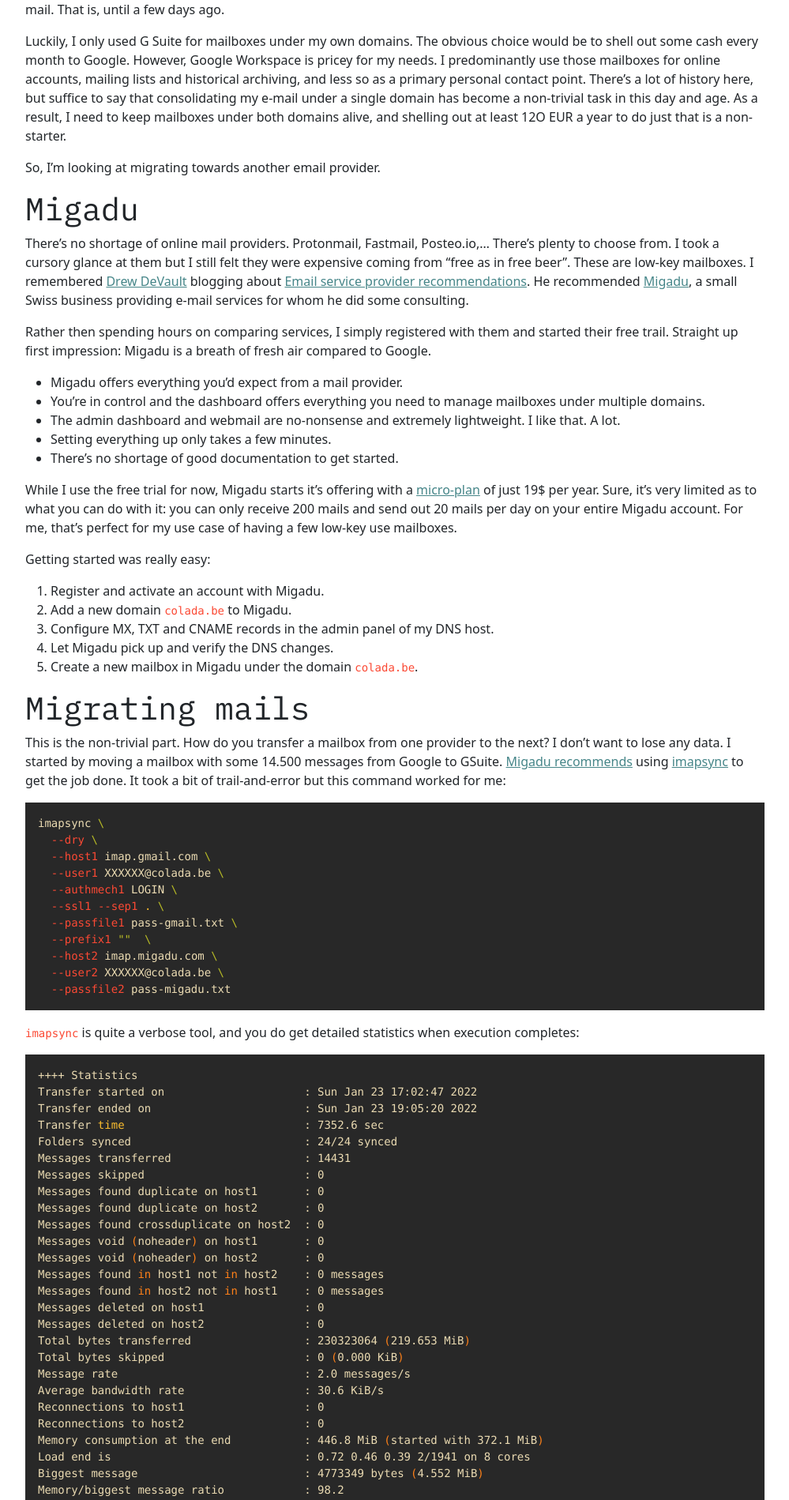
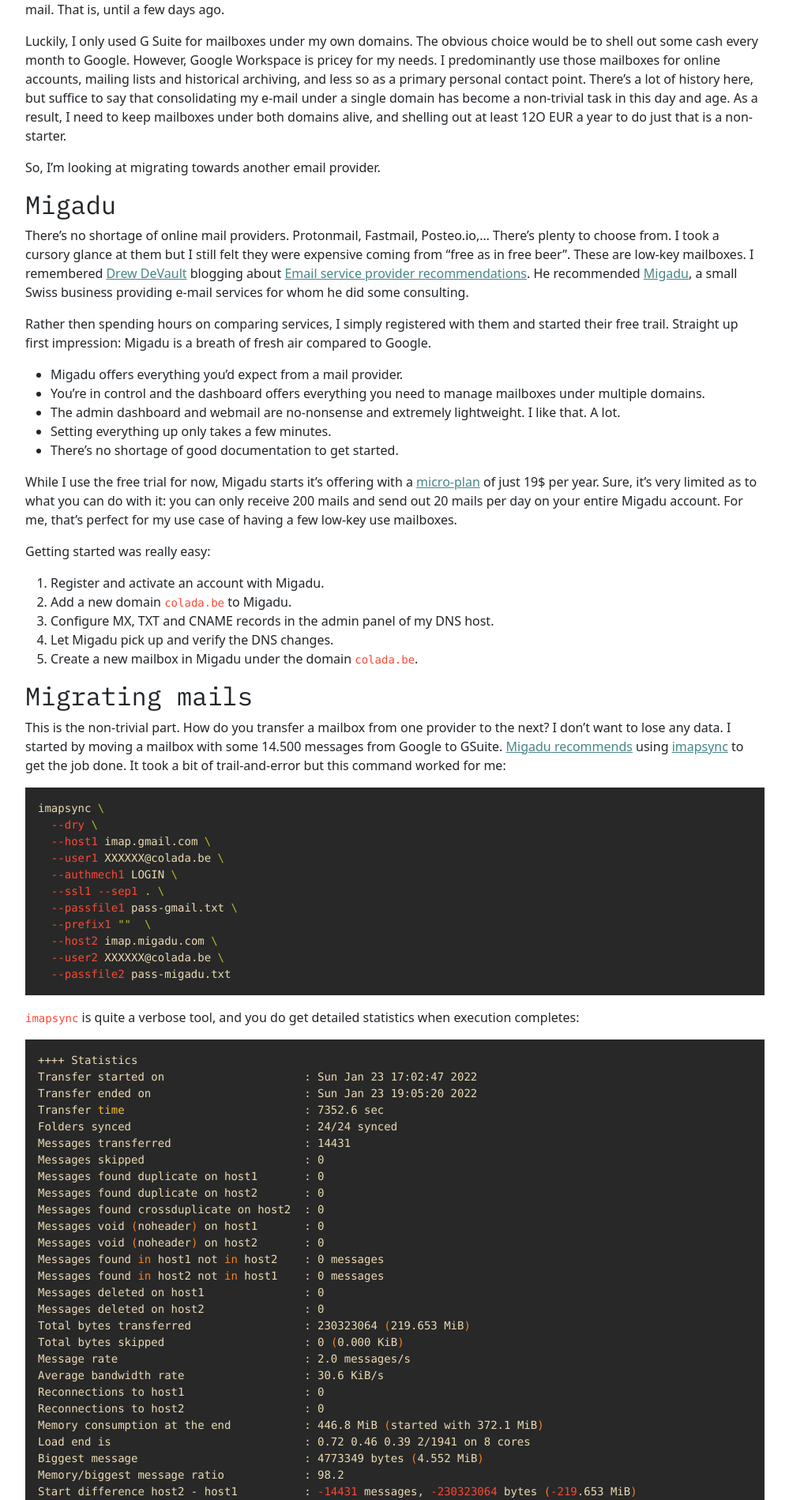
Before and after one commit to netsensei/colada, a Jekyll site: the page built from _posts/2022-01-22-Mgrating-from-GSuite-to-Migadu.markdown, in a window 1280 px wide. Shown: the part 408-2307 px from the top of the page at 79% size, without its empty margins (140-1139 px from the left). Built offline with Jekyll 4.4.1, drawn with Linux system fonts in a browser that asks for light colours.

Commit message:
Small change.

````diff
--- a/_posts/2022-01-22-Mgrating-from-GSuite-to-Migadu.markdown
+++ b/_posts/2022-01-22-Mgrating-from-GSuite-to-Migadu.markdown
@@ -20,7 +20,7 @@ at least 12O EUR a year to do just that is a non-starter.
 
 So, I'm looking at migrating towards another email provider.
 
-# Migadu
+## Migadu
 
 There's no shortage of online mail providers. Protonmail, Fastmail, Posteo.io,... There's plenty to choose from.
 I took a cursory glance at them but I still felt they were expensive coming from "free as in free beer". These are
@@ -48,7 +48,7 @@ Getting started was really easy:
 4. Let Migadu pick up and verify the DNS changes.
 5. Create a new mailbox in Migadu under the domain `colada.be`.
 
-# Migrating mails
+## Migrating mails
 
 This is the non-trivial part. How do you transfer a mailbox from one provider to the next? I don't want to lose any data.
 I started by moving a mailbox with some 14.500 messages from Google to GSuite. [Migadu recommends](https://www.migadu.com/guides/imapsync/)
@@ -115,7 +115,7 @@ in a separate shell script and do something like this:
 $ ./migrate.sh >> /tmp/migadu.txt 2>&1 &
 ```
 
-# The benefit of owning your personal domain
+## The benefit of owning your personal domain
 
 The real take-away here is the clear benefit of hosting your mailboxes under a domain you own. The entire process of moving away from Google only
 took so long. And if I end up not being happy with Migadu, I can just pick up everything and move to somewhere else. Migadu itself uses this freedom
````
